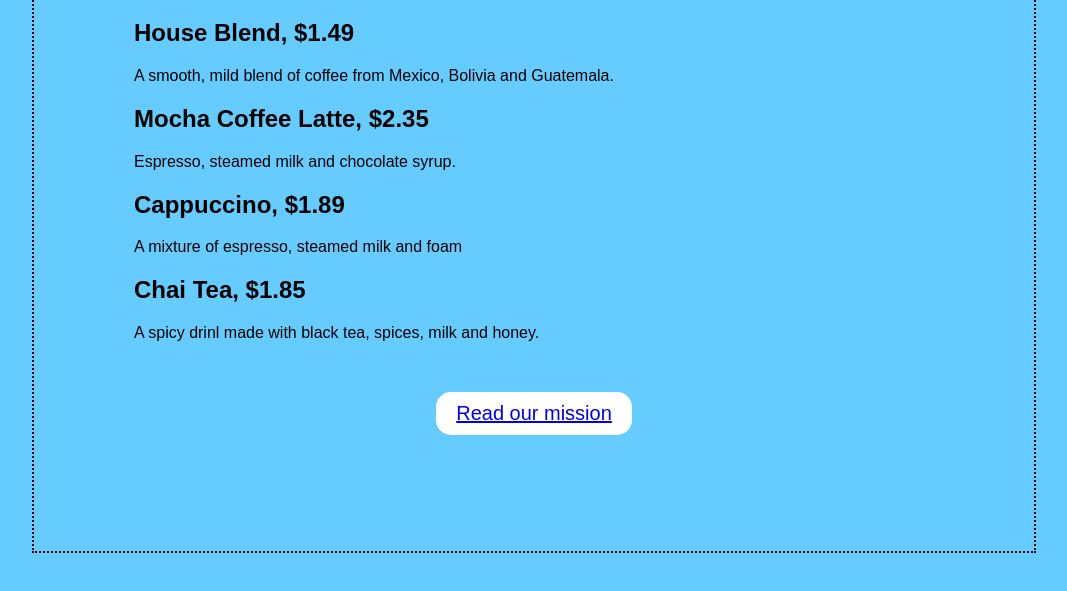
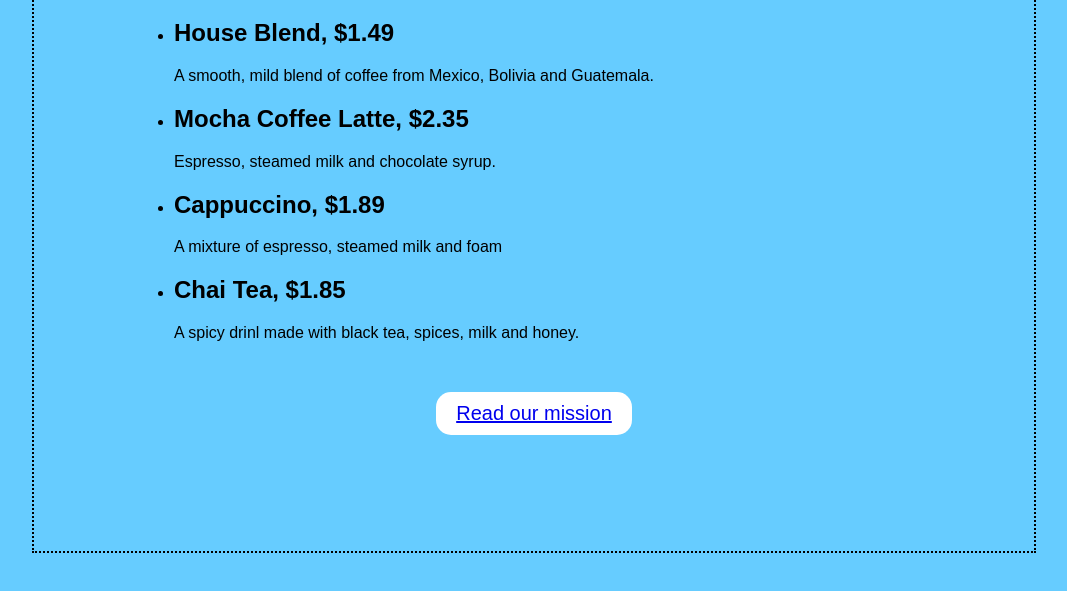
Before and after one commit to Poirot1729/Riddle-Me-Not, a plain HTML site: page index.html in a window 1280 px wide. Shown: the part 101-692 px from the top of the page, without its empty margins (106-1173 px from the left). Drawn offline with Linux system fonts and the light colour scheme.

Commit message:
Update index.html

```diff
--- a/index.html
+++ b/index.html
@@ -6,17 +6,19 @@
 <body>
 	<div class="style">
 	<h1>Starbuzz Coffee Beverages</h1>
-	<h2>House Blend, $1.49</h2>
+	<ul>
+	<li><h2>House Blend, $1.49</h2></li>
 	<p>A smooth, mild blend of coffee from Mexico, Bolivia and Guatemala.</p>
 
-	<h2>Mocha Coffee Latte, $2.35</h2>
+	<li><h2>Mocha Coffee Latte, $2.35</h2></li>
 	<p>Espresso, steamed milk and chocolate syrup.</p>
 
-	<h2>Cappuccino, $1.89</h2>
+	<li><h2>Cappuccino, $1.89</h2></li>
 	<p>A mixture of espresso, steamed milk and foam</p>
 
-	<h2>Chai Tea, $1.85</h2>
+	<li><h2>Chai Tea, $1.85</h2></li>
 	<p>A spicy drinl made with black tea, spices, milk and honey.</p>
+	</ul>
 	<br>
 	<p style="text-align:center;">
 		<button class="but"><a href="mission.html" >Read our mission</a></button>
```
